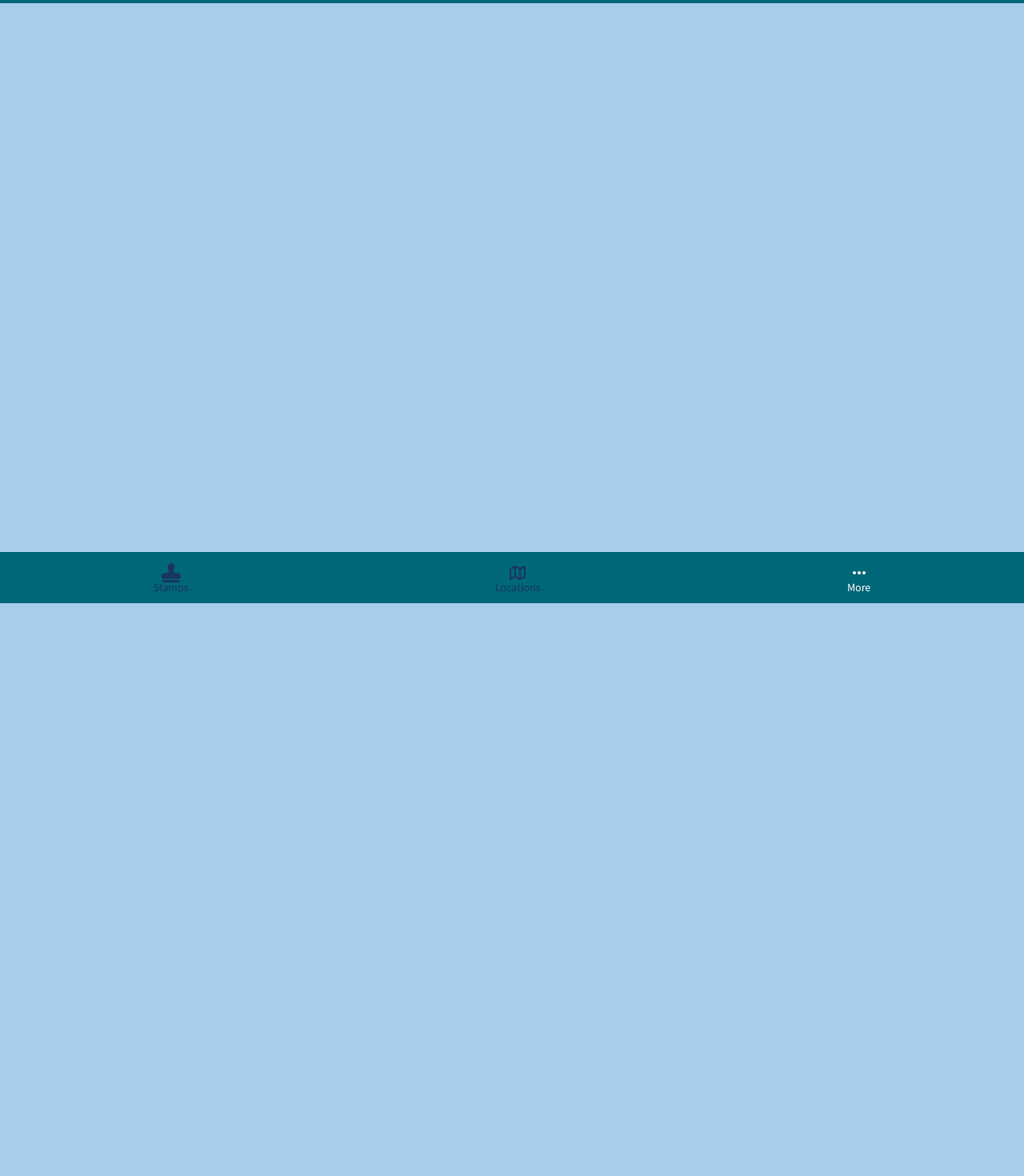
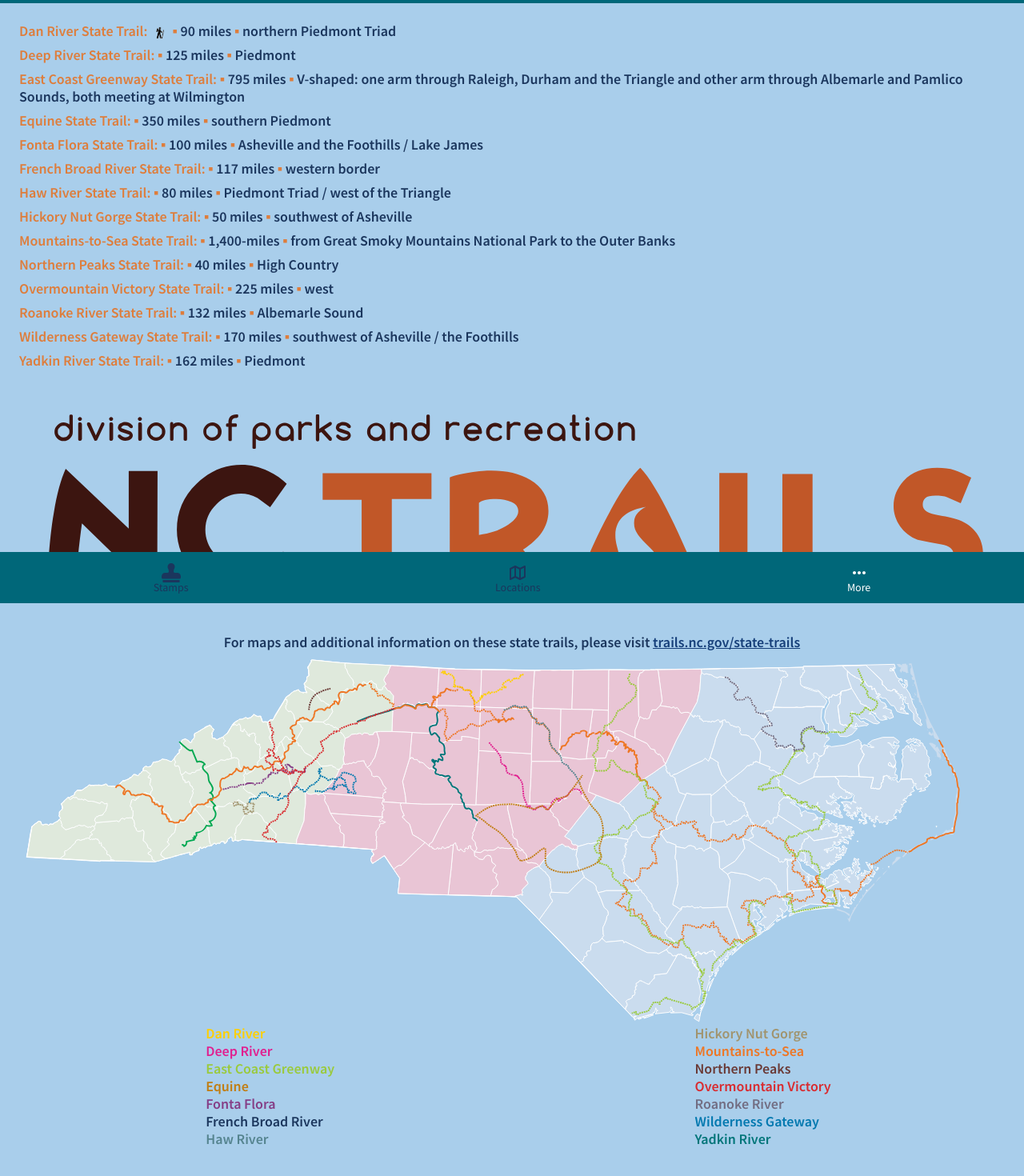
Before and after one commit to jakewelliott/passport-pwa, a React (Vite) app in the folder frontend/: page /more/trails in a window 1280 px wide. Shown: the part 46-1516 px from the top of the page at 80% size. Before the commit the page ends 800 px from the top, so only its background shows below. Built offline with nearby package versions, Linux system fonts and the light colour scheme.

Commit message:
completed implementation

```diff
--- a/frontend/src/App.tsx
+++ b/frontend/src/App.tsx
@@ -11,6 +11,7 @@ import LocationDetail from "./pages/locations/location-detail.tsx";
 import { AppInfo } from "./pages/more/app-info.tsx";
 import { BucketList } from "./pages/more/bucket-list.tsx";
 import { IconLegend } from "./pages/more/icon-legend.tsx";
+import { Trails } from "./pages/more/trails.tsx";
 
 function App() {
   return (
@@ -27,6 +28,7 @@ function App() {
             <Route path="/more/app-info" element={<AppInfo />} />
             <Route path="/more/bucket-list" element={<BucketList />} />
             <Route path="/more/icon-legend" element={<IconLegend />} />
+            <Route path="/more/trails" element={<Trails />} />
           </Routes>
         </main>
       </div>
--- /dev/null
+++ b/frontend/src/components/tabs/more/trail-details.tsx
@@ -0,0 +1,27 @@
+interface TrailDetails {
+    trailName: string;
+    trailIcons: string[];
+    distance: string;
+    description: string;
+}
+
+interface TrailDetailsProps {
+    trail: TrailDetails;
+}
+
+export const TrailDetails: React.FC<TrailDetailsProps> = ({ trail }) => {
+    return (
+        <p className="mb-2">
+            <span className="text-secondary_orange">{trail.trailName}: </span>{' '}
+            {trail.trailIcons.map((icon, index) => (
+                <img
+                    key={index}
+                    src={`/park-icons/${icon}.png`}
+                    alt={icon}
+                    className="inline-block w-4 h-4 mx-1"
+                />
+            ))}{' '}
+            <span className="text-secondary_orange">▪</span> {trail.distance} <span className="text-secondary_orange">▪</span> {trail.description}
+        </p>
+    );
+}
--- /dev/null
+++ b/frontend/src/components/tabs/more/trail-map.tsx
@@ -0,0 +1,27 @@
+export const TrailMap = () => {
+    return (
+        <div className="flex flex-col">
+            <img src={`/PassportMap_TrailsOnly.svg`} alt="NC State Map showing all trails" />
+            <div className="w-full flex justify-around ml-2">
+                <div>
+                    <p className="text-trail_danriver">Dan River</p>
+                    <p className="text-trail_deepriver">Deep River</p>
+                    <p className="text-trail_eastcoastgreenway">East Coast Greenway</p>
+                    <p className="text-trail_equine">Equine</p>
+                    <p className="text-trail_fontaflora">Fonta Flora</p>
+                    <p className="text-trail_frenchbroadriver">French Broad River</p>
+                    <p className="text-trail_hawriver">Haw River</p>
+                </div>
+                <div>
+                    <p className="text-trail_hickorynutgorge">Hickory Nut Gorge</p>
+                    <p className="text-trail_mountainstosea">Mountains-to-Sea</p>
+                    <p className="text-trail_northernpeaks">Northern Peaks</p>
+                    <p className="text-trail_overmountainvictory">Overmountain Victory</p>
+                    <p className="text-trail_roanokeriver">Roanoke River</p>
+                    <p className="text-trail_wildernessgateway">Wilderness Gateway</p>
+                    <p className="text-trail_yadkinriver">Yadkin River</p>
+                </div>
+            </div>
+        </div>
+    );
+}
--- a/frontend/src/pages/more/trails.tsx
+++ b/frontend/src/pages/more/trails.tsx
@@ -0,0 +1,113 @@
+import { TrailDetails } from "../../components/tabs/more/trail-details";
+import { TrailMap } from "../../components/tabs/more/trail-map";
+
+interface TrailDetails {
+    trailName: string;
+    trailIcons: string[];
+    distance: string;
+    description: string;
+}
+
+export const Trails = () => {
+
+    const trailDetails: TrailDetails[] = [
+        {
+            trailName: "Dan River State Trail",
+            trailIcons: ["Hiking"],
+            distance: "90 miles",
+            description: "northern Piedmont Triad"
+        },
+        {
+            trailName: "Deep River State Trail",
+            trailIcons: [],
+            distance: "125 miles",
+            description: "Piedmont"
+        },
+        {
+            trailName: "East Coast Greenway State Trail",
+            trailIcons: [],
+            distance: "795 miles",
+            description: "V-shaped: one arm through Raleigh, Durham and the Triangle and other arm through Albemarle and Pamlico Sounds, both meeting at Wilmington"
+        },
+        {
+            trailName: "Equine State Trail",
+            trailIcons: [],
+            distance: "350 miles",
+            description: "southern Piedmont"
+        },
+        {
+            trailName: "Fonta Flora State Trail",
+            trailIcons: [],
+            distance: "100 miles",
+            description: "Asheville and the Foothills / Lake James"
+        },
+        {
+            trailName: "French Broad River State Trail",
+            trailIcons: [],
+            distance: "117 miles",
+            description: "western border"
+        },
+        {
+            trailName: "Haw River State Trail",
+            trailIcons: [],
+            distance: "80 miles",
+            description: "Piedmont Triad / west of the Triangle"
+        },
+        {
+            trailName: "Hickory Nut Gorge State Trail",
+            trailIcons: [],
+            distance: "50 miles",
+            description: "southwest of Asheville"
+        },
+        {
+            trailName: "Mountains-to-Sea State Trail",
+            trailIcons: [],
+            distance: "1,400-miles",
+            description: "from Great Smoky Mountains National Park to the Outer Banks"
+        },
+        {
+            trailName: "Northern Peaks State Trail",
+            trailIcons: [],
+            distance: "40 miles",
+            description: "High Country"
+        },
+        {
+            trailName: "Overmountain Victory State Trail",
+            trailIcons: [],
+            distance: "225 miles",
+            description: "west"
+        },
+        {
+            trailName: "Roanoke River State Trail",
+            trailIcons: [],
+            distance: "132 miles",
+            description: "Albemarle Sound"
+        },
+        {
+            trailName: "Wilderness Gateway State Trail",
+            trailIcons: [],
+            distance: "170 miles",
+            description: "southwest of Asheville / the Foothills"
+        },
+        {
+            trailName: "Yadkin River State Trail",
+            trailIcons: [],
+            distance: "162 miles",
+            description: "Piedmont"
+        }
+    ];
+
+    return (
+        <div className="m-6">
+            {trailDetails.map((trail, index) => (
+                <TrailDetails trail={trail} key={index} />
+            ))}
+            <img src="/TrailsLogo.svg" />
+            <p className="text-center">
+                For maps and additional information on these state trails, please visit{' '}
+                <a href="https://trails.nc.gov/state-trails" className="text-main_blue">trails.nc.gov/state-trails</a>
+            </p>
+            <TrailMap />
+        </div>
+    );
+};
```
